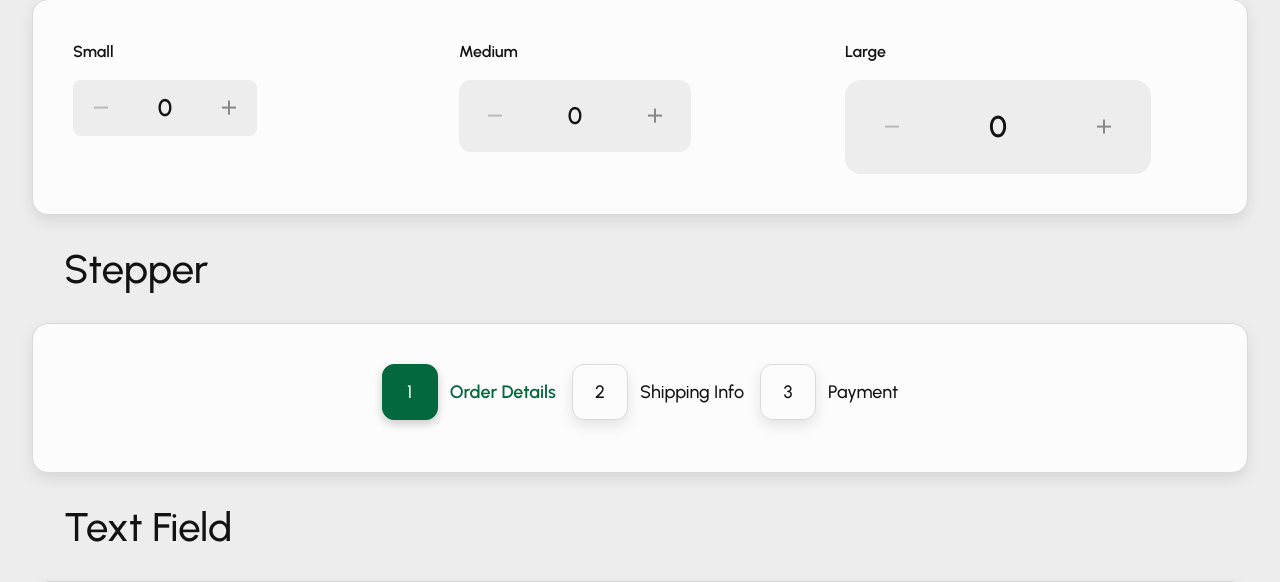
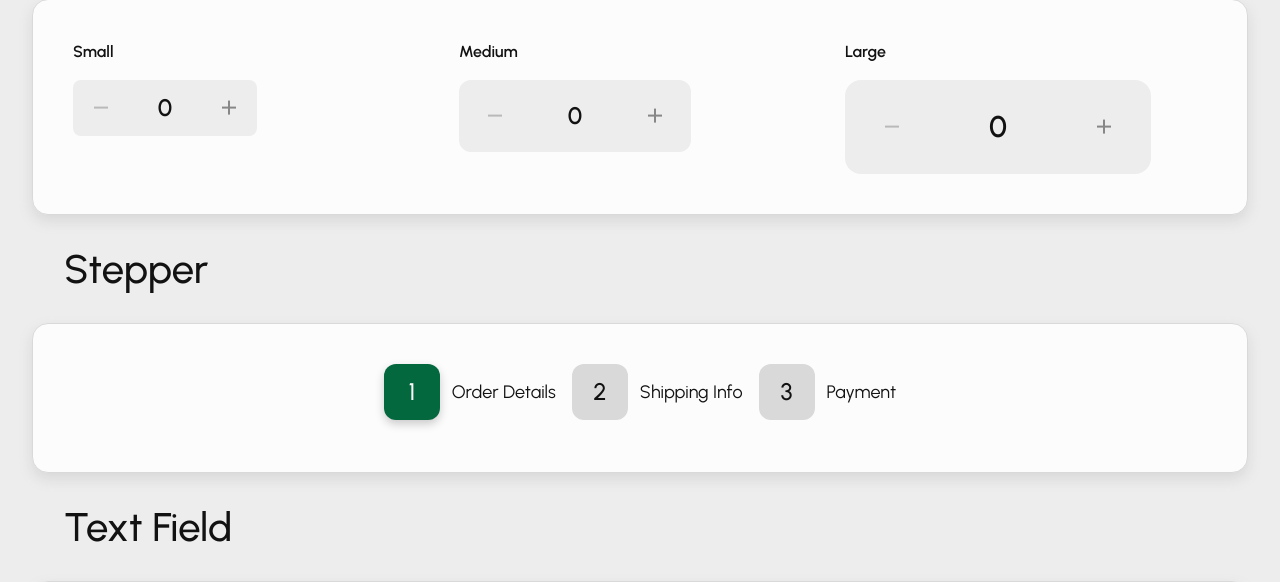
Before and after one commit to ggmtecit-prog/NexLed_UI_System, a PHP site: page /molecules.html in a window 1280 px wide. Shown: the part 4446-5028 px from the top of the page. Run offline with PHP 8.4, Linux system fonts and the light colour scheme; some libraries are stand-ins or nearby versions.

Commit message:
Save Stepper

```diff
--- a/molecules.html
+++ b/molecules.html
@@ -1088,28 +1088,24 @@
 
 
                     <div class="mb-12">
-                        <div class="flex flex-col gap-16 md:flex-row md:justify-center" role="group"
-                            aria-label="Checkout steps">
-                            <div class="flex items-center gap-12" data-stepper-item data-step="1">
-                                <button type="button" class="btn btn-secondary btn-icon btn-sm" data-stepper-button
-                                    onclick="setActiveStep(1)" aria-label="Step 1: Order Details" aria-pressed="true"
-                                    aria-current="step">1</button>
-                                <span class="step-link text-body-lg font-semibold text-green-primary"
-                                    data-stepper-label>Order Details</span>
-                            </div>
-                            <div class="flex items-center gap-12" data-stepper-item data-step="2">
-                                <button type="button" class="btn btn-secondary btn-icon btn-sm" data-stepper-button
-                                    onclick="setActiveStep(2)" aria-label="Step 2: Shipping Info"
+                        <div class="stepper md:flex-row md:justify-center" role="group" aria-label="Checkout steps">
+                            <div class="stepper-step is-active" data-stepper-item data-step="1">
+                                <button type="button" class="btn btn-secondary btn-icon btn-sm btn-stepper"
+                                    data-stepper-button onclick="setActiveStep(1)" aria-label="Step 1: Order Details"
+                                    aria-pressed="true" aria-current="step">1</button>
+                                <span class="stepper-label">Order Details</span>
+                            </div>
+                            <div class="stepper-step" data-stepper-item data-step="2">
+                                <button type="button" class="btn btn-secondary btn-icon btn-sm btn-stepper"
+                                    data-stepper-button onclick="setActiveStep(2)" aria-label="Step 2: Shipping Info"
                                     aria-pressed="false">2</button>
-                                <span class="step-link text-body-lg font-medium text-black" data-stepper-label>Shipping
-                                    Info</span>
-                            </div>
-                            <div class="flex items-center gap-12" data-stepper-item data-step="3">
-                                <button type="button" class="btn btn-secondary btn-icon btn-sm" data-stepper-button
-                                    onclick="setActiveStep(3)" aria-label="Step 3: Payment"
+                                <span class="stepper-label">Shipping Info</span>
+                            </div>
+                            <div class="stepper-step" data-stepper-item data-step="3">
+                                <button type="button" class="btn btn-secondary btn-icon btn-sm btn-stepper"
+                                    data-stepper-button onclick="setActiveStep(3)" aria-label="Step 3: Payment"
                                     aria-pressed="false">3</button>
-                                <span class="step-link text-body-lg font-medium text-black"
-                                    data-stepper-label>Payment</span>
+                                <span class="stepper-label">Payment</span>
                             </div>
                         </div>
                     </div>
--- a/src/nexled.css
+++ b/src/nexled.css
@@ -324,7 +324,6 @@ body {
 .dropdown-trigger,
 .dropdown-item,
 .accordion-trigger,
-.stepper-step,
 .link,
 .link-inline,
 .link-subtle,
@@ -473,6 +472,8 @@ body {
   width: var(--size-btn-icon-sm);
   height: var(--size-btn-icon-sm);
 }
+
+
 
 .btn-icon[aria-pressed="true"] {
   background: var(--color-green-primary);
@@ -1742,78 +1743,54 @@ textarea {
 }
 
 /* STEPPER */
+.btn-stepper {
+  font-size: var(--font-size-h3);
+  line-height: var(--line-height-h3);
+  box-shadow: none;
+  background-color: var(--color-grey-secondary);
+  border: 0;
+}
+
+.btn-stepper:hover {
+  box-shadow: none;
+  border: 0;
+  background-color: var(--color-grey-tertiary);
+}
+
+.btn-stepper:active {
+  color: var(--color-green-primary);
+  box-shadow: none;
+}
+
 .stepper {
   display: flex;
-  align-items: center;
-  justify-content: space-between;
+  flex-direction: column;
   gap: var(--space-16);
-  width: 100%;
 }
 
 .stepper-step {
-  display: inline-flex;
+  display: flex;
   align-items: center;
   gap: var(--space-12);
-  padding: var(--space-8) var(--space-12);
-  border-radius: var(--radius-md);
-  color: var(--color-black);
-  text-decoration: none;
-  cursor: pointer;
-}
-
-
-
-
-
-.stepper-step:focus-visible {
-  outline: var(--focus-ring-width) solid var(--focus-ring-color);
-  outline-offset: var(--focus-ring-offset);
-}
-
-.stepper-step:disabled,
-.stepper-step[aria-disabled="true"] {
-  opacity: var(--opacity-semi);
-  pointer-events: none;
-  cursor: not-allowed;
-}
-
-.stepper-number {
-  display: inline-flex;
-  align-items: center;
-  justify-content: center;
-  width: var(--space-40);
-  height: var(--space-40);
-  border-radius: var(--radius-md);
-  background: var(--color-grey-tertiary);
-  color: var(--color-black);
-  box-shadow: var(--shadow-btn-default);
-}
-
-.stepper-divider {
-  flex: 1;
-  height: var(--border-thin);
-  background: var(--color-grey-secondary);
-}
-
-.stepper-step.is-active .stepper-number {
-  background: var(--color-green-primary);
-  color: var(--color-white);
-  box-shadow: var(--shadow-btn-glow);
-}
-
-.stepper-step.is-active {
+}
+
+.stepper-label {
+  font-size: var(--font-size-body-lg);
+  line-height: var(--line-height-body-lg);
+  font-weight: var(--font-weight-regular);
+  color: var(--color-black);
+  transition: all var(--motion-duration-default) var(--motion-ease-premium);
+}
+
+.stepper-step.is-active .stepper-label .btn-stepper:hover {
   color: var(--color-green-primary);
-  font-weight: var(--font-weight-semibold);
-}
-
-.stepper-step.is-done .stepper-number {
-  background: var(--color-green-secondary);
-  color: var(--color-white);
-  box-shadow: var(--shadow-btn-hover-active);
-}
-
-.stepper-step.is-done+.stepper-divider {
-  background: var(--color-green-secondary);
+  font-weight: var(--font-weight-medium);
+  box-shadow: none;
+}
+
+.stepper-step.is-active .stepper-label .btn-stepper:hover {
+  color: var(--color-green-secondary);
+  box-shadow: none;
 }
 
 /* LIST */
--- a/src/nexled.js
+++ b/src/nexled.js
@@ -653,7 +653,8 @@ function setActiveStep(stepNumber) {
     allItems.forEach((item) => {
         const isActive = Number(item.dataset.step) === stepNumber;
         const button = item.querySelector('[data-stepper-button]');
-        const label = item.querySelector('[data-stepper-label]');
+
+        item.classList.toggle('is-active', isActive);
 
         if (button) {
             button.setAttribute('aria-pressed', isActive ? 'true' : 'false');
@@ -663,13 +664,6 @@ function setActiveStep(stepNumber) {
             } else {
                 button.removeAttribute('aria-current');
             }
-        }
-
-        if (label) {
-            label.classList.toggle('text-green-primary', isActive);
-            label.classList.toggle('font-semibold', isActive);
-            label.classList.toggle('text-black', !isActive);
-            label.classList.toggle('font-medium', !isActive);
         }
     });
 }
```
